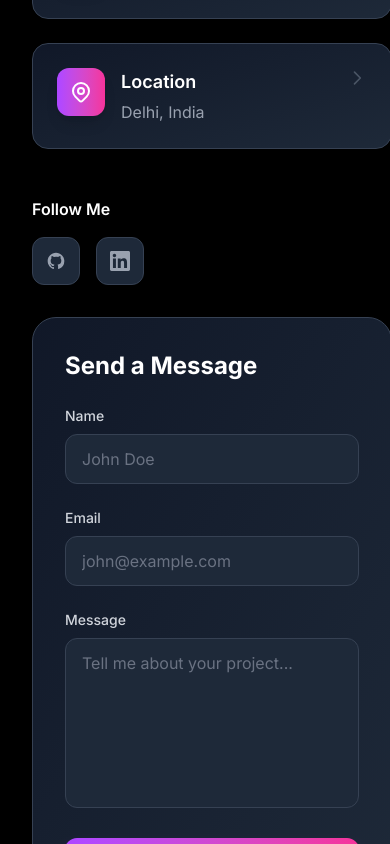
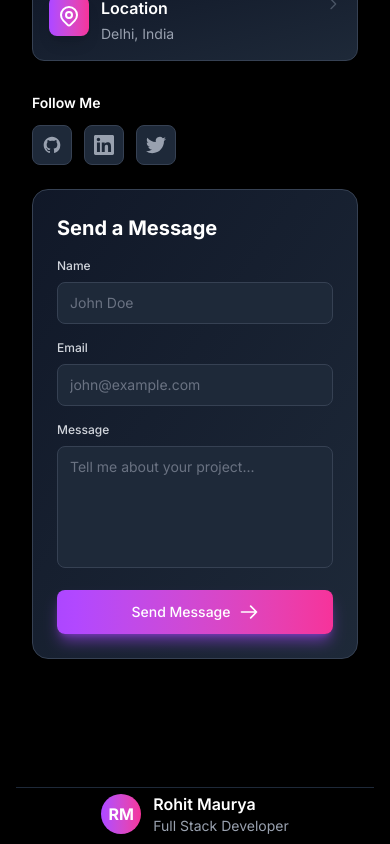
Before and after one commit to RohitMaurya139/RM_Portfolio-, a React (Vite) app: page / in a window 390 px wide. Shown: the part 10980-11824 px from the top of the page. Built offline with nearby package versions, Linux system fonts and the light colour scheme.

Commit message:
fix contact ui

```diff
--- a/src/components/Contact.jsx
+++ b/src/components/Contact.jsx
@@ -18,8 +18,7 @@ const Contact = () => {
   const [isSubmitting, setIsSubmitting] = useState(false);
   const [submitted, setSubmitted] = useState(false);
 
-  const handleSubmit = async (e) => {
-    e.preventDefault();
+  const handleSubmit = async () => {
     setIsSubmitting(true);
 
     // Simulate form submission
@@ -123,7 +122,7 @@ const Contact = () => {
           />
         </svg>
       ),
-      link: "https://github.com/RohitMaurya139",
+      link: "https://github.com",
     },
     {
       name: "LinkedIn",
@@ -132,7 +131,16 @@ const Contact = () => {
           <path d="M20.447 20.452h-3.554v-5.569c0-1.328-.027-3.037-1.852-3.037-1.853 0-2.136 1.445-2.136 2.939v5.667H9.351V9h3.414v1.561h.046c.477-.9 1.637-1.85 3.37-1.85 3.601 0 4.267 2.37 4.267 5.455v6.286zM5.337 7.433c-1.144 0-2.063-.926-2.063-2.065 0-1.138.92-2.063 2.063-2.063 1.14 0 2.064.925 2.064 2.063 0 1.139-.925 2.065-2.064 2.065zm1.782 13.019H3.555V9h3.564v11.452zM22.225 0H1.771C.792 0 0 .774 0 1.729v20.542C0 23.227.792 24 1.771 24h20.451C23.2 24 24 23.227 24 22.271V1.729C24 .774 23.2 0 22.222 0h.003z" />
         </svg>
       ),
-      link: "https://www.linkedin.com/in/rohit139maurya/",
+      link: "https://linkedin.com",
+    },
+    {
+      name: "Twitter",
+      icon: (
+        <svg className="w-5 h-5" fill="currentColor" viewBox="0 0 24 24">
+          <path d="M23.953 4.57a10 10 0 01-2.825.775 4.958 4.958 0 002.163-2.723c-.951.555-2.005.959-3.127 1.184a4.92 4.92 0 00-8.384 4.482C7.69 8.095 4.067 6.13 1.64 3.162a4.822 4.822 0 00-.666 2.475c0 1.71.87 3.213 2.188 4.096a4.904 4.904 0 01-2.228-.616v.06a4.923 4.923 0 003.946 4.827 4.996 4.996 0 01-2.212.085 4.936 4.936 0 004.604 3.417 9.867 9.867 0 01-6.102 2.105c-.39 0-.779-.023-1.17-.067a13.995 13.995 0 007.557 2.209c9.053 0 13.998-7.496 13.998-13.985 0-.21 0-.42-.015-.63A9.935 9.935 0 0024 4.59z" />
+        </svg>
+      ),
+      link: "https://twitter.com",
     },
   ];
 
@@ -153,14 +161,14 @@ const Contact = () => {
         </p>
       </motion.div>
 
-      <div className="max-w-6xl mx-auto grid lg:grid-cols-5 gap-8">
+      <div className="max-w-6xl mx-auto grid grid-cols-1 lg:grid-cols-5 gap-6 lg:gap-8">
         {/* Contact Info */}
         <motion.div
           initial={{ opacity: 0, x: -30 }}
           whileInView={{ opacity: 1, x: 0 }}
           viewport={{ once: true }}
           transition={{ duration: 0.6 }}
-          className="lg:col-span-2 space-y-6"
+          className="lg:col-span-2 space-y-4 lg:space-y-6"
         >
           {contactMethods.map((method, index) => (
             <motion.a
@@ -171,24 +179,24 @@ const Contact = () => {
               viewport={{ once: true }}
               transition={{ duration: 0.5, delay: index * 0.1 }}
               whileHover={{ scale: 1.02, x: 10 }}
-              className="block bg-gradient-to-br from-gray-900 to-gray-800 border border-gray-700 rounded-2xl p-6 hover:border-purple-500/50 transition-all duration-300 shadow-xl group"
+              className="block bg-gradient-to-br from-gray-900 to-gray-800 border border-gray-700 rounded-xl lg:rounded-2xl p-4 lg:p-6 hover:border-purple-500/50 transition-all duration-300 shadow-xl group"
             >
-              <div className="flex items-start gap-4">
+              <div className="flex items-start gap-3 lg:gap-4">
                 <div
-                  className={`p-3 bg-gradient-to-r ${method.color} rounded-xl text-white shadow-lg`}
+                  className={`p-2 lg:p-3 bg-gradient-to-r ${method.color} rounded-lg lg:rounded-xl text-white shadow-lg flex-shrink-0`}
                 >
                   {method.icon}
                 </div>
-                <div className="flex-1">
-                  <h3 className="text-lg font-semibold text-white mb-1 group-hover:text-purple-400 transition-colors">
+                <div className="flex-1 min-w-0">
+                  <h3 className="text-base lg:text-lg font-semibold text-white mb-1 group-hover:text-purple-400 transition-colors">
                     {method.label}
                   </h3>
-                  <p className="text-gray-400 group-hover:text-gray-300 transition-colors">
+                  <p className="text-sm lg:text-base text-gray-400 group-hover:text-gray-300 transition-colors break-words">
                     {method.value}
                   </p>
                 </div>
                 <svg
-                  className="w-5 h-5 text-gray-600 group-hover:text-purple-400 group-hover:translate-x-1 transition-all"
+                  className="w-4 h-4 lg:w-5 lg:h-5 text-gray-600 group-hover:text-purple-400 group-hover:translate-x-1 transition-all flex-shrink-0"
                   fill="none"
                   stroke="currentColor"
                   viewBox="0 0 24 24"
@@ -210,17 +218,19 @@ const Contact = () => {
             whileInView={{ opacity: 1, y: 0 }}
             viewport={{ once: true }}
             transition={{ duration: 0.6, delay: 0.3 }}
-            className="pt-6"
+            className="pt-4 lg:pt-6"
           >
-            <h3 className="text-white font-semibold mb-4">Follow Me</h3>
-            <div className="flex gap-4">
+            <h3 className="text-white font-semibold mb-3 lg:mb-4 text-sm lg:text-base">
+              Follow Me
+            </h3>
+            <div className="flex gap-3 lg:gap-4">
               {socialLinks.map((social, index) => (
                 <a
                   key={index}
                   href={social.link}
                   target="_blank"
                   rel="noopener noreferrer"
-                  className="w-12 h-12 bg-gray-800 border border-gray-700 rounded-xl flex items-center justify-center text-gray-400 hover:text-white hover:border-purple-500/50 hover:bg-gray-700 transition-all duration-300"
+                  className="w-10 h-10 lg:w-12 lg:h-12 bg-gray-800 border border-gray-700 rounded-lg lg:rounded-xl flex items-center justify-center text-gray-400 hover:text-white hover:border-purple-500/50 hover:bg-gray-700 transition-all duration-300"
                 >
                   {social.icon}
                 </a>
@@ -237,8 +247,8 @@ const Contact = () => {
           transition={{ duration: 0.6 }}
           className="lg:col-span-3"
         >
-          <div className="bg-gradient-to-br from-gray-900 to-gray-800 border border-gray-700 rounded-3xl p-8 shadow-2xl">
-            <h3 className="text-2xl font-bold text-white mb-6">
+          <div className="bg-gradient-to-br from-gray-900 to-gray-800 border border-gray-700 rounded-2xl lg:rounded-3xl p-6 lg:p-8 shadow-2xl">
+            <h3 className="text-xl lg:text-2xl font-bold text-white mb-4 lg:mb-6">
               Send a Message
             </h3>
 
@@ -246,7 +256,7 @@ const Contact = () => {
               <motion.div
                 initial={{ opacity: 0, y: -10 }}
                 animate={{ opacity: 1, y: 0 }}
-                className="mb-6 p-4 bg-green-500/10 border border-green-500/30 rounded-xl text-green-400 flex items-center gap-3"
+                className="mb-4 lg:mb-6 p-3 lg:p-4 bg-green-500/10 border border-green-500/30 rounded-xl text-green-400 flex items-center gap-2 lg:gap-3 text-sm lg:text-base"
               >
                 <svg
                   className="w-5 h-5"
@@ -265,11 +275,11 @@ const Contact = () => {
               </motion.div>
             )}
 
-            <form onSubmit={handleSubmit} className="space-y-6">
+            <div className="space-y-4 lg:space-y-6">
               <div>
                 <label
                   htmlFor="name"
-                  className="block text-sm font-medium text-gray-300 mb-2"
+                  className="block text-xs lg:text-sm font-medium text-gray-300 mb-2"
                 >
                   Name
                 </label>
@@ -279,8 +289,7 @@ const Contact = () => {
                   name="name"
                   value={formData.name}
                   onChange={handleChange}
-                  required
-                  className="w-full px-4 py-3 bg-gray-800 border border-gray-700 rounded-xl text-white placeholder-gray-500 focus:outline-none focus:border-purple-500 focus:ring-1 focus:ring-purple-500 transition-all duration-300"
+                  className="w-full px-3 py-2.5 lg:px-4 lg:py-3 bg-gray-800 border border-gray-700 rounded-lg lg:rounded-xl text-white text-sm lg:text-base placeholder-gray-500 focus:outline-none focus:border-purple-500 focus:ring-1 focus:ring-purple-500 transition-all duration-300"
                   placeholder="John Doe"
                 />
               </div>
@@ -288,7 +297,7 @@ const Contact = () => {
               <div>
                 <label
                   htmlFor="email"
-                  className="block text-sm font-medium text-gray-300 mb-2"
+                  className="block text-xs lg:text-sm font-medium text-gray-300 mb-2"
                 >
                   Email
                 </label>
@@ -298,8 +307,7 @@ const Contact = () => {
                   name="email"
                   value={formData.email}
                   onChange={handleChange}
-                  required
-                  className="w-full px-4 py-3 bg-gray-800 border border-gray-700 rounded-xl text-white placeholder-gray-500 focus:outline-none focus:border-purple-500 focus:ring-1 focus:ring-purple-500 transition-all duration-300"
+                  className="w-full px-3 py-2.5 lg:px-4 lg:py-3 bg-gray-800 border border-gray-700 rounded-lg lg:rounded-xl text-white text-sm lg:text-base placeholder-gray-500 focus:outline-none focus:border-purple-500 focus:ring-1 focus:ring-purple-500 transition-all duration-300"
                   placeholder="john@example.com"
                 />
               </div>
@@ -307,7 +315,7 @@ const Contact = () => {
               <div>
                 <label
                   htmlFor="message"
-                  className="block text-sm font-medium text-gray-300 mb-2"
+                  className="block text-xs lg:text-sm font-medium text-gray-300 mb-2"
                 >
                   Message
                 </label>
@@ -316,19 +324,18 @@ const Contact = () => {
                   name="message"
                   value={formData.message}
                   onChange={handleChange}
-                  required
-                  rows={6}
-                  className="w-full px-4 py-3 bg-gray-800 border border-gray-700 rounded-xl text-white placeholder-gray-500 focus:outline-none focus:border-purple-500 focus:ring-1 focus:ring-purple-500 transition-all duration-300 resize-none"
+                  rows={5}
+                  className="w-full px-3 py-2.5 lg:px-4 lg:py-3 bg-gray-800 border border-gray-700 rounded-lg lg:rounded-xl text-white text-sm lg:text-base placeholder-gray-500 focus:outline-none focus:border-purple-500 focus:ring-1 focus:ring-purple-500 transition-all duration-300 resize-none"
                   placeholder="Tell me about your project..."
                 />
               </div>
 
               <motion.button
-                type="submit"
+                onClick={handleSubmit}
                 disabled={isSubmitting}
                 whileHover={{ scale: 1.02 }}
                 whileTap={{ scale: 0.98 }}
-                className="w-full px-8 py-4 bg-gradient-to-r from-purple-500 to-pink-500 rounded-xl text-white font-medium shadow-lg shadow-purple-500/50 hover:shadow-xl hover:shadow-purple-500/70 transition-all duration-300 disabled:opacity-50 disabled:cursor-not-allowed flex items-center justify-center gap-2"
+                className="w-full px-6 py-3 lg:px-8 lg:py-4 bg-gradient-to-r from-purple-500 to-pink-500 rounded-lg lg:rounded-xl text-white text-sm lg:text-base font-medium shadow-lg shadow-purple-500/50 hover:shadow-xl hover:shadow-purple-500/70 transition-all duration-300 disabled:opacity-50 disabled:cursor-not-allowed flex items-center justify-center gap-2"
               >
                 {isSubmitting ? (
                   <>
@@ -372,7 +379,7 @@ const Contact = () => {
                   </>
                 )}
               </motion.button>
-            </form>
+            </div>
           </div>
         </motion.div>
       </div>
```
